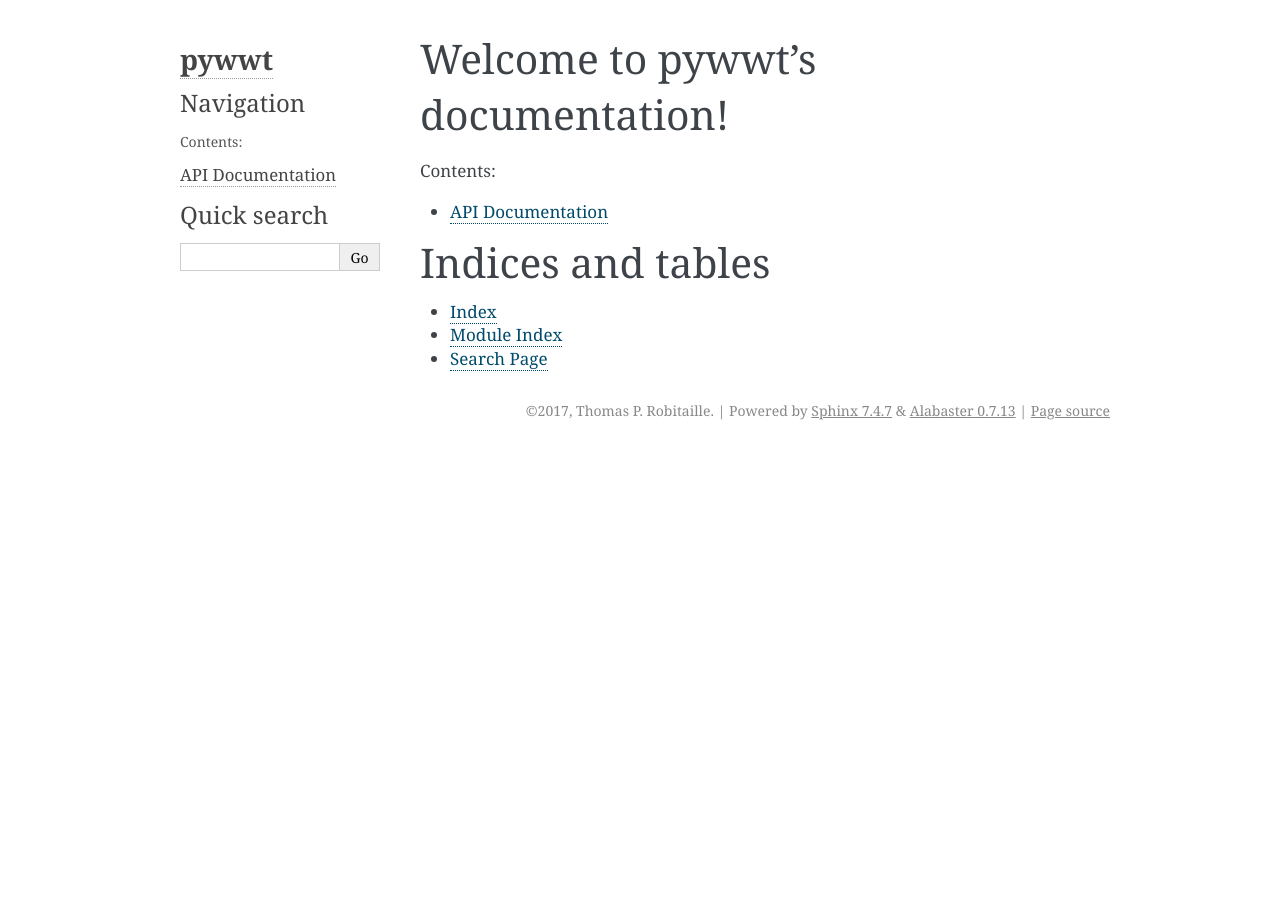
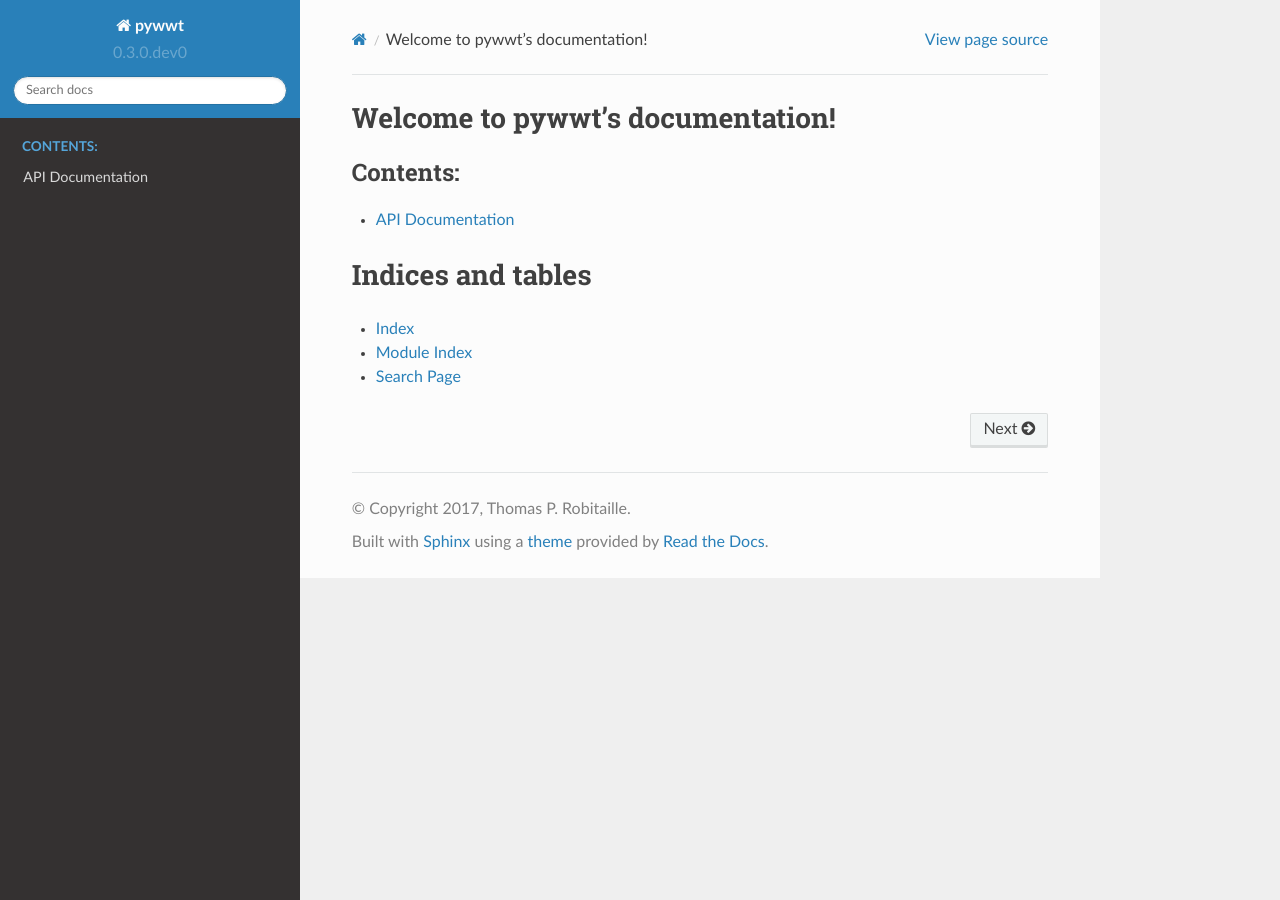
Before and after one commit to WorldWideTelescope/pywwt, a Sphinx documentation site: the page built from docs/index.rst, in a window 1280 px wide. Built offline with Sphinx 7.4.7 and the Read the Docs theme 2.0.0, drawn with Linux system fonts in a browser that asks for light colours.

Commit message:
Fix API docs output

```diff
--- a/docs/conf.py
+++ b/docs/conf.py
@@ -89,7 +89,7 @@
 # The theme to use for HTML and HTML Help pages.  See the documentation for
 # a list of builtin themes.
 #
-html_theme = 'alabaster'
+html_theme = 'sphinx_rtd_theme'
 
 # Theme options are theme-specific and customize the look and feel of a theme
 # further.  For a list of options available for each theme, see the
@@ -180,4 +180,4 @@
 # Example configuration for intersphinx: refer to the Python standard library.
 intersphinx_mapping = {'https://docs.python.org/': None}
 
-automodsumm_inherited_members = False
+numpydoc_show_class_members = False
```
